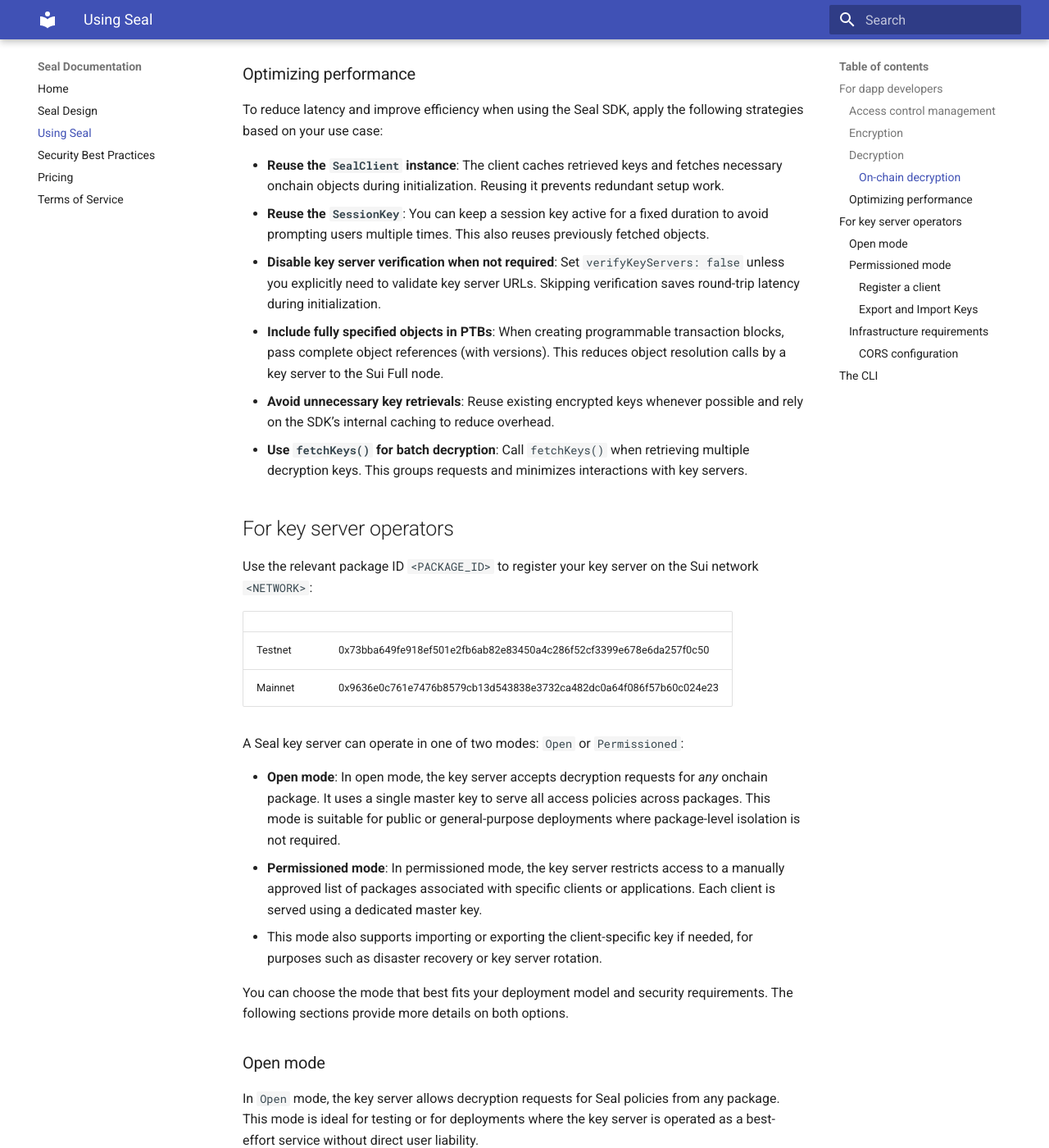
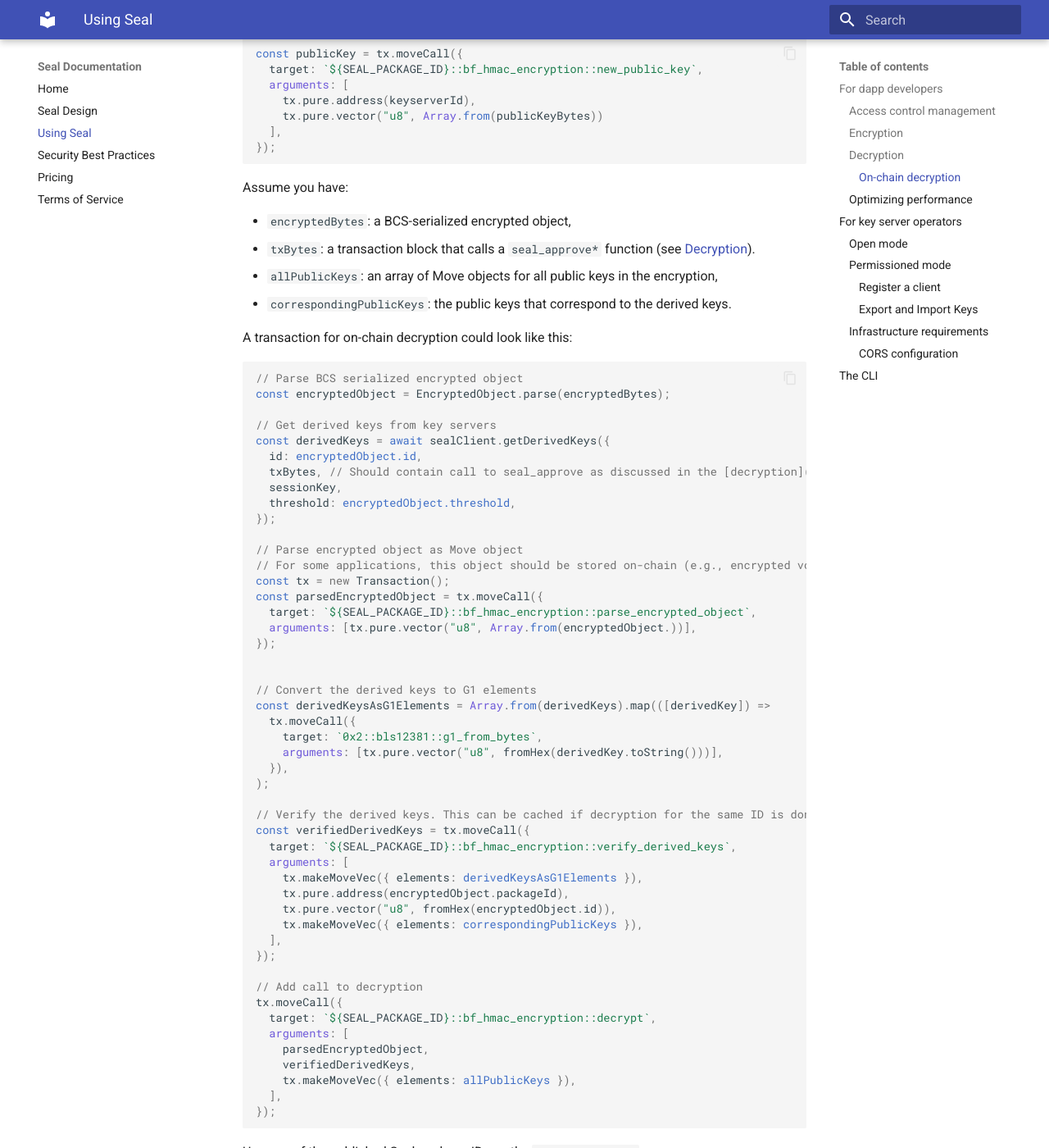
Before and after one commit to zonxa/seal, an MkDocs documentation site: the page built from docs/UsingSeal.md, in a window 1280 px wide and 1400 px high, scrolled down 7049 px. Shown: the whole window at 82% size. Built offline with MkDocs 1.6.1 and Material for MkDocs 9.7.7, drawn with Linux system fonts in a browser that asks for light colours; some of the changed text lies outside the part shown.

Commit message:
[docs] TS example for on-chain decryption (#270)
Co-authored-by: benr-ml <112846738+benr-ml@users.noreply.github.com>
Co-authored-by: Abhinav Garg <abhinavg6@gmail.com>

````diff
--- a/docs/UsingSeal.md
+++ b/docs/UsingSeal.md
@@ -210,7 +210,81 @@
 !!! note
     On-chain decryption currently works only with HMAC-CTR mode, _not_ AES.
 
-The published package IDs for on-chain decryption are:
+**On-chain decryption with the TypeScript SDK**
+
+You can use the TypeScript SDK to build a transaction that calls Seal’s on-chain decryption functions.
+
+Before encrypting, make the public keys available on-chain so clients can verify them if needed. For each public key, create a corresponding Move object:
+```typescript
+const publicKey = tx.moveCall({
+  target: `${SEAL_PACKAGE_ID}::bf_hmac_encryption::new_public_key`,
+  arguments: [
+    tx.pure.address(keyserverId),
+    tx.pure.vector("u8", Array.from(publicKeyBytes))
+  ],
+});
+```
+
+Assume you have:
+
+- `encryptedBytes`: a BCS-serialized encrypted object,
+- `txBytes`: a transaction block that calls a `seal_approve*` function (see [Decryption](#Decryption)).
+- `allPublicKeys`: an array of Move objects for all public keys in the encryption,
+- `correspondingPublicKeys`: the public keys that correspond to the derived keys.
+
+A transaction for on-chain decryption could look like this:
+```typescript
+// Parse BCS serialized encrypted object
+const encryptedObject = EncryptedObject.parse(encryptedBytes);
+
+// Get derived keys from key servers
+const derivedKeys = await sealClient.getDerivedKeys({
+  id: encryptedObject.id,
+  txBytes, // Should contain call to seal_approve as discussed in the [decryption](#Decryption) section
+  sessionKey,
+  threshold: encryptedObject.threshold,
+});
+
+// Parse encrypted object as Move object
+// For some applications, this object should be stored on-chain (e.g., encrypted votes should be stored before the deadline, and decrypted after).
+const tx = new Transaction();
+const parsedEncryptedObject = tx.moveCall({
+  target: `${SEAL_PACKAGE_ID}::bf_hmac_encryption::parse_encrypted_object`,
+  arguments: [tx.pure.vector("u8", Array.from(encryptedObject.))],
+});
+
+
+// Convert the derived keys to G1 elements
+const derivedKeysAsG1Elements = Array.from(derivedKeys).map(([derivedKey]) =>
+  tx.moveCall({
+    target: `0x2::bls12381::g1_from_bytes`,
+    arguments: [tx.pure.vector("u8", fromHex(derivedKey.toString()))],
+  }),
+);
+
+// Verify the derived keys. This can be cached if decryption for the same ID is done again
+const verifiedDerivedKeys = tx.moveCall({
+  target: `${SEAL_PACKAGE_ID}::bf_hmac_encryption::verify_derived_keys`,
+  arguments: [
+    tx.makeMoveVec({ elements: derivedKeysAsG1Elements }),
+    tx.pure.address(encryptedObject.packageId),
+    tx.pure.vector("u8", fromHex(encryptedObject.id)),
+    tx.makeMoveVec({ elements: correspondingPublicKeys }),
+  ],
+});
+
+// Add call to decryption
+tx.moveCall({
+  target: `${SEAL_PACKAGE_ID}::bf_hmac_encryption::decrypt`,
+  arguments: [
+    parsedEncryptedObject,
+    verifiedDerivedKeys,
+    tx.makeMoveVec({ elements: allPublicKeys }),
+  ],
+});
+```
+
+Use one of the published Seal package IDs as the `SEAL_PACKAGE_ID`:
 
 | <NETWORK> | <PACKAGE_ID> |
 | -------- | ------- |
````
